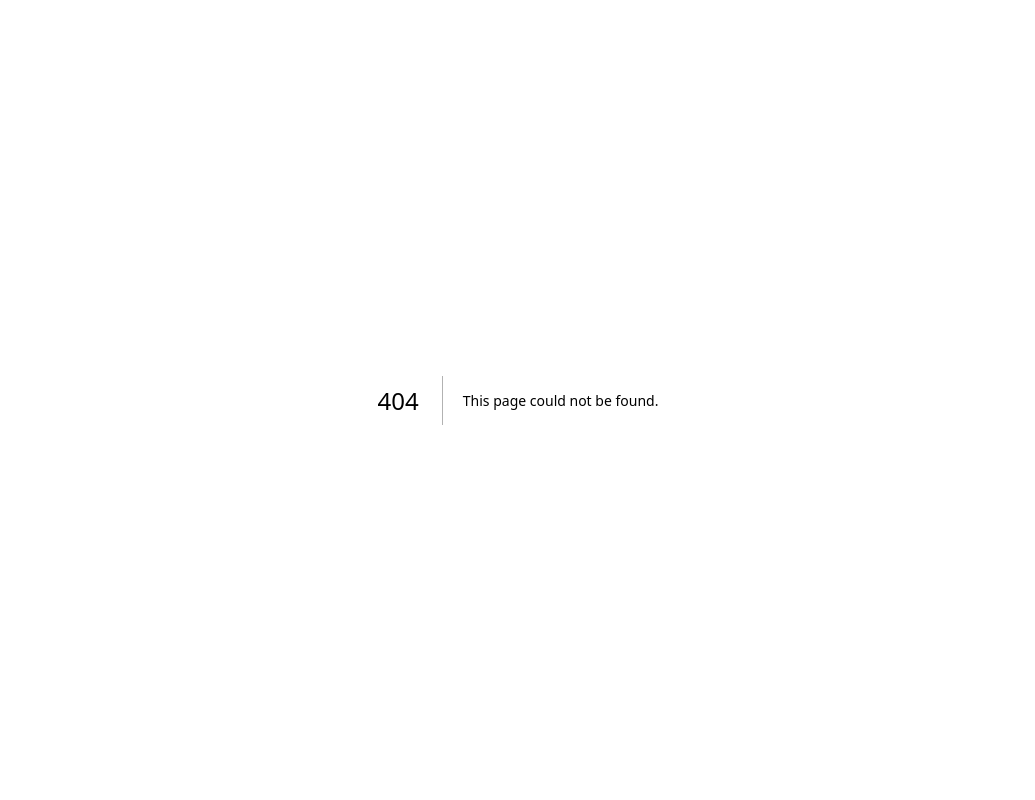
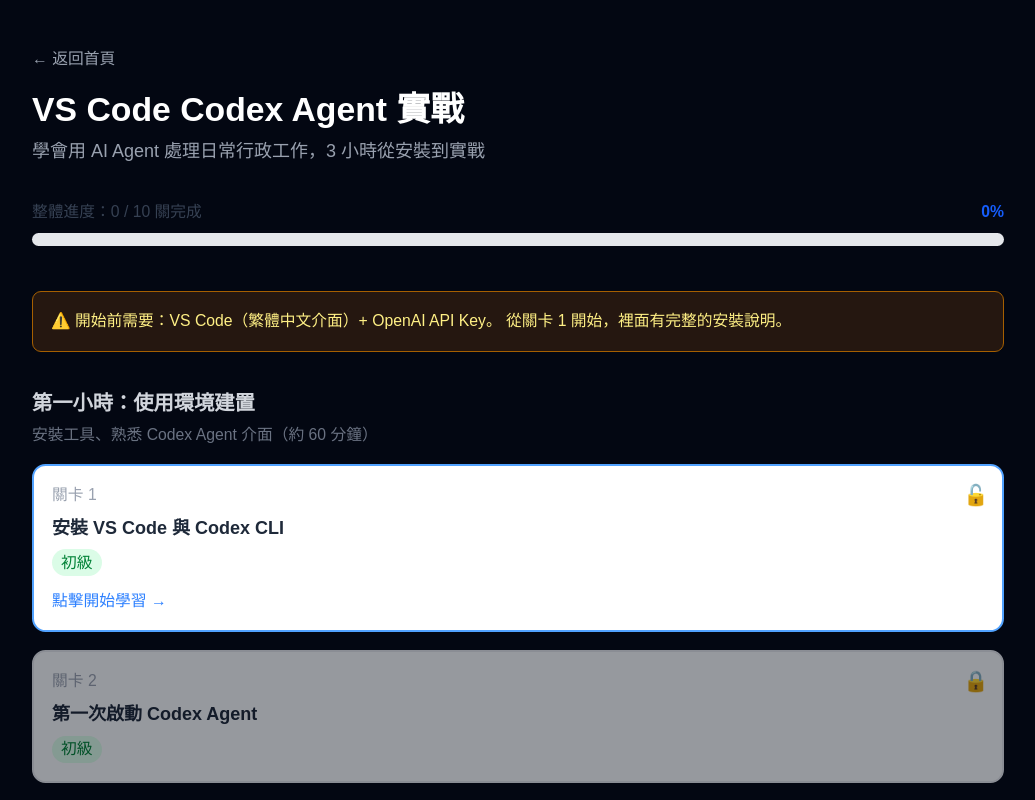
Before and after one commit to yangbala/ai-training-platform, a Next.js app: page /vscode-agent in a window 1280 px wide. Before the commit this address had no page. Shown: the top 800 px of the page, without its empty margins (122-1157 px from the left). Built offline with nearby package versions, Linux system fonts and the light colour scheme.

Commit message:
feat: add vscode-agent module homepage with 3-hour learning structure

```diff
--- /dev/null
+++ b/app/vscode-agent/page.tsx
@@ -0,0 +1,60 @@
+'use client'
+
+import Link from 'next/link'
+import { vsCodeSkills } from '@/data/vscode-skills'
+import { useVSCodeProgress } from '@/hooks/useVSCodeProgress'
+import SkillCard from '@/components/SkillCard'
+import ProgressBar from '@/components/ProgressBar'
+
+const HOUR_SECTIONS = [
+  { label: '第一小時：使用環境建置', desc: '安裝工具、熟悉 Codex Agent 介面（約 60 分鐘）', ids: [1, 2] },
+  { label: '第二小時：基礎資料操作', desc: '讀取檔案、整理 Excel、產生圖表（約 60 分鐘）', ids: [3, 4, 5, 6] },
+  { label: '第三小時：進階批次操作', desc: '跨檔搜尋、彙整報告、批次自動化（約 60 分鐘）', ids: [7, 8, 9, 10] },
+]
+
+export default function VSCodeAgentPage() {
+  const { progress, completedCount, totalCount } = useVSCodeProgress()
+
+  return (
+    <div className="min-h-screen bg-gray-950 text-white">
+      <div className="max-w-4xl mx-auto px-4 py-10">
+
+        {/* 標題區 */}
+        <div className="mb-8">
+          <Link href="/" className="text-gray-400 text-sm hover:text-white mb-4 inline-block">
+            ← 返回首頁
+          </Link>
+          <h1 className="text-3xl font-bold mb-2">VS Code Codex Agent 實戰</h1>
+          <p className="text-gray-400">學會用 AI Agent 處理日常行政工作，3 小時從安裝到實戰</p>
+        </div>
+
+        {/* 整體進度 */}
+        <div className="mb-10">
+          <ProgressBar completed={completedCount} total={totalCount} />
+        </div>
+
+        {/* 安裝提示 */}
+        <div className="bg-yellow-900/30 border border-yellow-700 rounded-lg p-4 mb-8 text-yellow-200 text-sm">
+          ⚠️ 開始前需要：VS Code（繁體中文介面）+ OpenAI API Key。
+          從關卡 1 開始，裡面有完整的安裝說明。
+        </div>
+
+        {/* 三個時段區塊 */}
+        {HOUR_SECTIONS.map(section => (
+          <section key={section.label} className="mb-10">
+            <h2 className="text-lg font-semibold text-gray-300 mb-1">{section.label}</h2>
+            <p className="text-sm text-gray-500 mb-4">{section.desc}</p>
+            <div className="grid gap-4">
+              {vsCodeSkills
+                .filter(s => section.ids.includes(s.id))
+                .map(skill => (
+                  <SkillCard key={skill.id} skill={skill} progress={progress[skill.id]} />
+                ))}
+            </div>
+          </section>
+        ))}
+
+      </div>
+    </div>
+  )
+}
```
